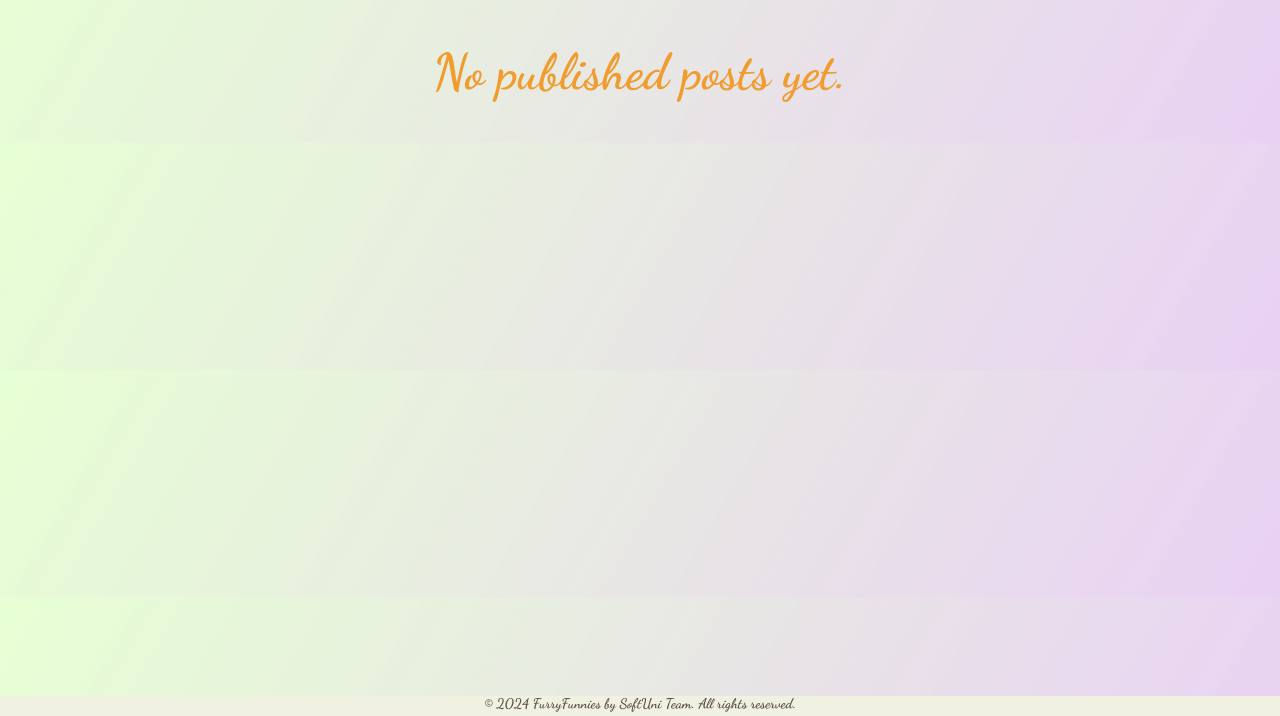
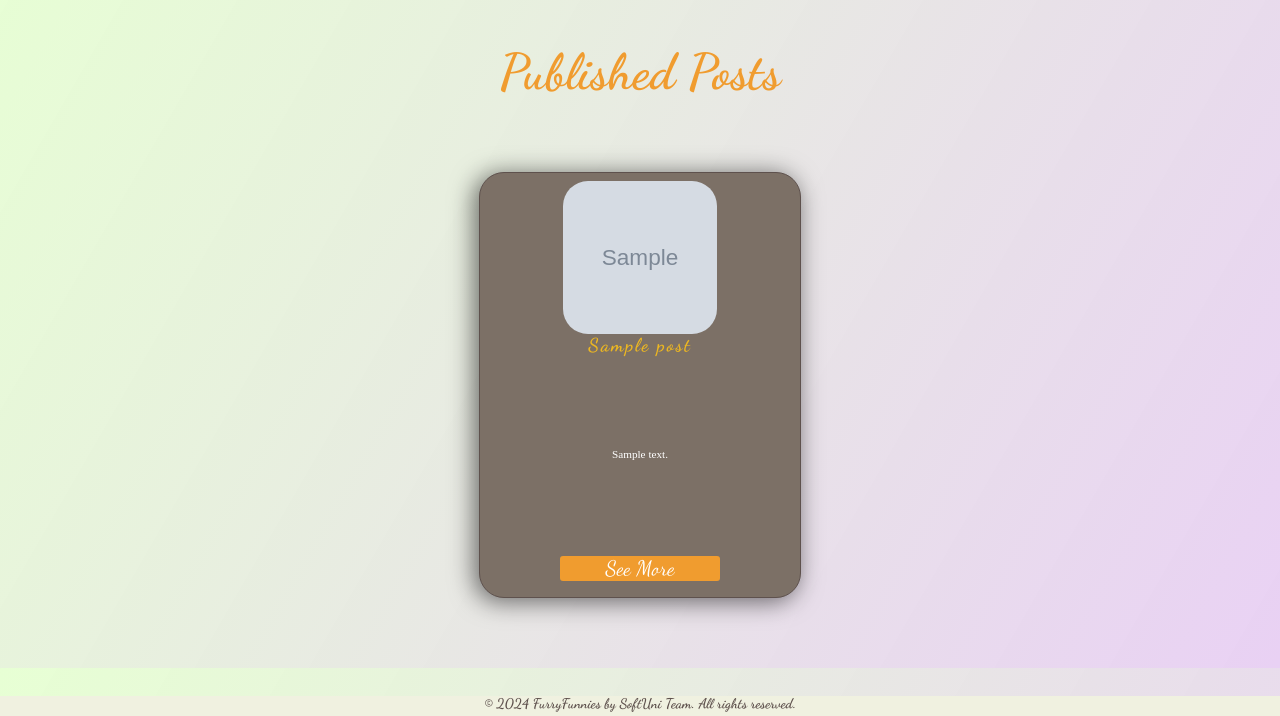
Before and after one commit to Papsi44/FurryFunnies, a Django app: page /dashboard/ in a window 1280 px wide. Shown: the part 84-800 px from the top of the page. Run offline with Django 5.2, Linux system fonts and the light colour scheme; tables that the repository leaves empty hold one stand-in row (values such as "Sample post"); grey boxes marked "Sample" are stand-in pictures.

Commit message:
feat: added dashboard functionality

```diff
--- a/furryFunnies/common/views.py
+++ b/furryFunnies/common/views.py
@@ -1,5 +1,6 @@
 from django.shortcuts import render, redirect
 
+from furryFunnies.posts.models import Post
 from furryFunnies.utils import get_user_obj
 
 
@@ -13,9 +14,12 @@ def index(request):
 
 def dashboard(request):
     author = get_user_obj()
-    if not author:
-        return redirect('index')
+    if request.method == "GET":
+        if not author:
+            return redirect('index')
+    posts = Post.objects.filter(author=author)
     context = {
-        'author': author
+        'author': author,
+        'posts': posts
     }
     return render(request, 'common/dashboard.html', context)
--- a/furryFunnies/posts/views.py
+++ b/furryFunnies/posts/views.py
@@ -5,10 +5,13 @@ from furryFunnies.utils import get_user_obj
 
 
 def create_post(request):
+    author = get_user_obj()
     form = PostAddForm(request.POST or None)
     if request.method == "POST":
         if form.is_valid():
-            form.save()
+            post = form.save(False)
+            post.author = author
+            post.save()
             return redirect('dashboard')
 
     context = {
--- a/templates/common/dashboard.html
+++ b/templates/common/dashboard.html
@@ -3,30 +3,30 @@
 {% block content %}
 
     <!-- Dashboard page -->
-    {% if author.posts %}
+    {% if posts %}
 
         <!-- Display a heading if there are posts -->
         <h2>Published Posts</h2>
         <section id="dashboard">
             <!-- Display a div with information about each post (if any) -->
-
+            {% for post in posts %}
                 <!-- first post -->
                 <div class="post">
                     <!-- post image -->
                     <img
-                        src="https://cdn.pixabay.com/photo/2017/03/26/00/56/rabbit-2174679_1280.jpg"
-                        alt="My cool fluffy rabbits img"
+                            src="{{ post.image_url }}"
+                            alt="{{ post.content|truncatewords:10|add:'...' }}"
                     />
                     <!-- post title -->
-                <h3 class="title">My cool fluffy rabbits</h3>
+                    <h3 class="title">{{ post.title }}</h3>
                     <!-- post content -->
-                <p class="description">Adorable!</p>
+                    <p class="description">{{ post.content }}</p>
                     <!-- post details button -->
                     <a class="details-btn" href="#">See More</a>
                 </div>
 
+            {% endfor %}
 
-            </div>
         </section>
     {% else %}
         <!-- Display a heading if there are NO posts -->
```
Lines whose indentation alone changed are shown as unchanged.
